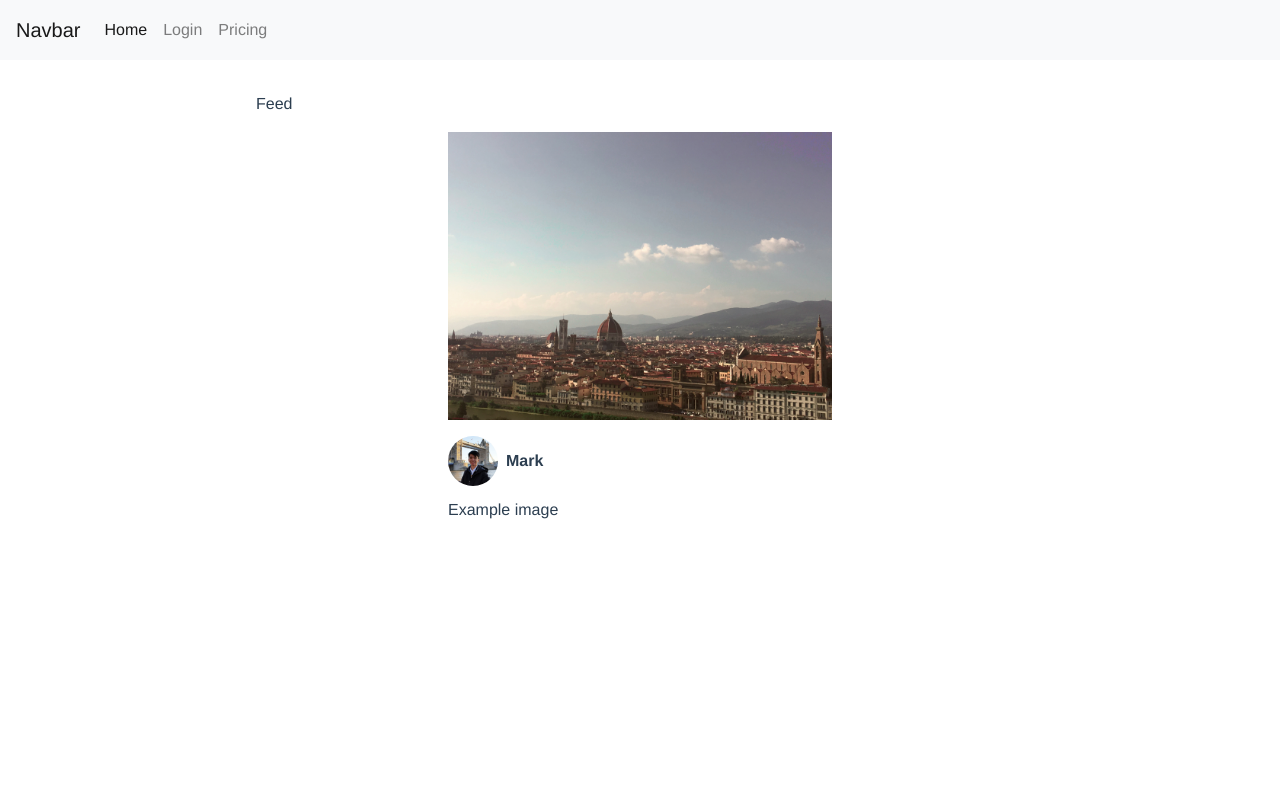
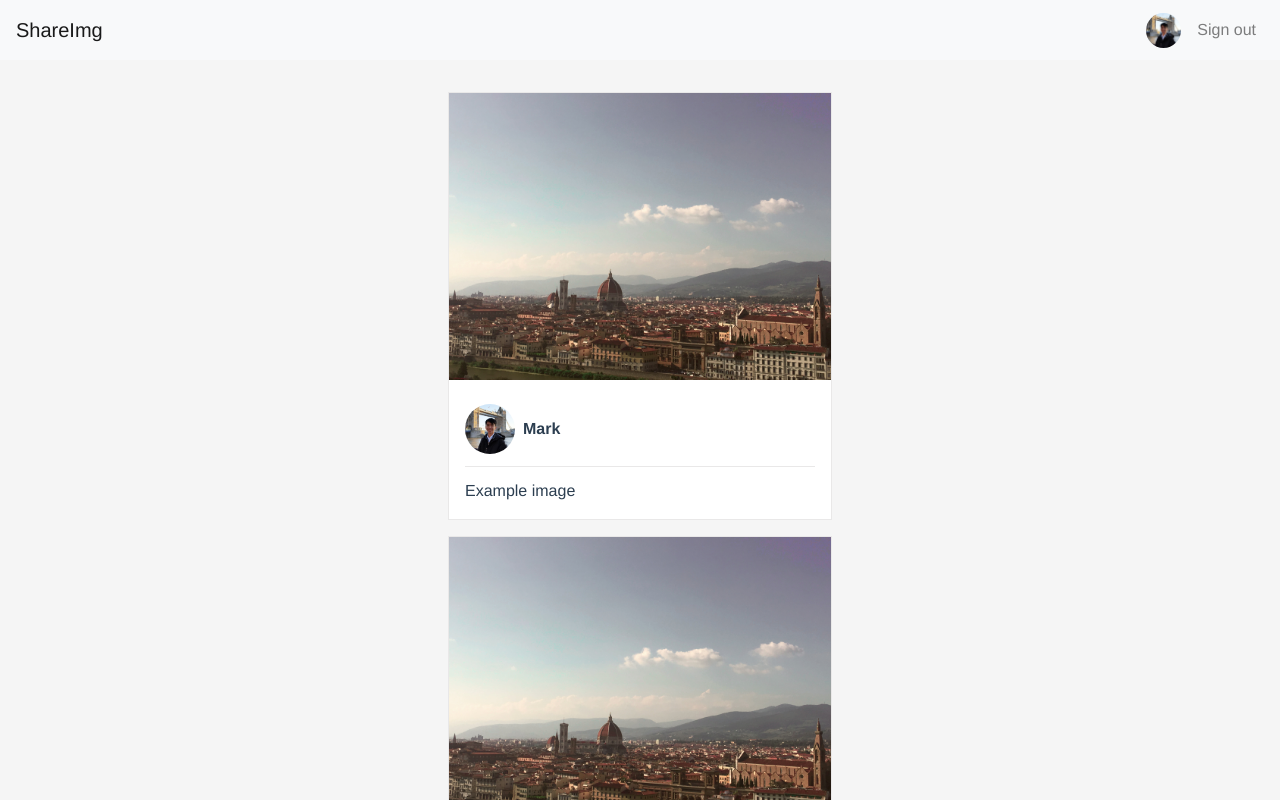
Before and after one commit to ShareImg/share-img-frontend, a Vue app: page / in a window 1280 px wide. Shown: the top 800 px of the page. Built offline with nearby package versions, Linux system fonts and the light colour scheme; no server answers; sample sign-in values are in the browser's storage.

Commit message:
improve design

```diff
--- a/src/App.vue
+++ b/src/App.vue
@@ -25,29 +25,29 @@ export default {
   },
   watch: {
     $route(to) {
-      this.checkPath(to.path);
+      this.showNav = this.checkPath(to.path);
     }
   },
   created() {
-    this.checkPath(this.$route.path)
+    this.showNav = this.checkPath(this.$route.path)
     this.checkUserState()
   },
   methods: {
     checkPath(path) {
-      console.log(path);
-
       if(path == '/login' || path == '/register') {
-        this.showNav = false;
+        return false
       } else {
-        this.showNav = true;
+        return true;
       }
     },
     checkUserState() {
       firebase.auth().onAuthStateChanged((user) => {
         if (user) {
           this.user = user;
+          if(!this.checkPath(this.$route.path)) this.$router.push('/')
         // ...
         } else {
+          if(this.checkPath(this.$route.path)) this.$router.push('/login')
           this.user = null;
         }
       });
@@ -62,9 +62,9 @@ export default {
   -webkit-font-smoothing: antialiased;
   -moz-osx-font-smoothing: grayscale;
   color: #2c3e50;
+  background-color: whitesmoke;
 }
 .content {
   padding: 2rem 20vw;
-  height: calc(100vh - 60px);
 }
 </style>
--- a/src/components/NavBar.vue
+++ b/src/components/NavBar.vue
@@ -1,19 +1,14 @@
 <template>
   <nav class="navbar navbar-expand-lg navbar-light bg-light">
-    <a class="navbar-brand" href="#">Navbar</a>
+    <router-link class="navbar-brand" to="/">ShareImg</router-link>
     <button class="navbar-toggler" type="button" data-toggle="collapse" data-target="#navbarNav" aria-controls="navbarNav" aria-expanded="false" aria-label="Toggle navigation">
       <span class="navbar-toggler-icon"></span>
     </button>
     <div class="collapse navbar-collapse" id="navbarNav">
       <ul class="navbar-nav">
-        <li class="nav-item active">
-          <a class="nav-link" href="#">Home <span class="sr-only">(current)</span></a>
-        </li>
+        <ProfileImage size="35px"/>
         <li class="nav-item">
-          <router-link class="nav-link" to="/login">Login</router-link>
-        </li>
-        <li class="nav-item">
-          <a class="nav-link" href="#">Pricing</a>
+          <div class="nav-link sign-out" @click="onClickSignOut">Sign out</div>
         </li>
       </ul>
     </div>
@@ -22,50 +17,12 @@
 
 <script>
 import _ from 'lodash';
+import firebase from '../config/firebase'
+import ProfileImage from './ProfileImage.vue'
 
 export default {
-  props: {
-    withBorder: {
-      type: Boolean,
-      default: false,
-    },
-  },
-  data() {
-    return {
-      currentActiveMenu: 'home',
-      menus: [
-        {
-          name: 'หน้าแรก',
-          key: 'home',
-          path: '/',
-          isHeading: false,
-        },
-        {
-          name: 'คอนเทนท์',
-          key: 'content',
-          path: '/contents',
-          isHeading: false,
-        },
-        {
-          name: 'วีดีโอ',
-          key: 'video',
-          path: '/videos',
-          isHeading: false,
-        },
-        {
-          name: 'Homepage Slider',
-          key: 'homepage-slider',
-          path: '/homepage-slider',
-          isHeading: false,
-        },
-        {
-          name: 'ตั้งค่า',
-          key: 'setting',
-          path: '/settings',
-          isHeading: false,
-        },
-      ],
-    };
+  components: {
+    ProfileImage,
   },
   computed: {
     showNavMenu() {
@@ -85,7 +42,8 @@ export default {
     changeTab(key) {
       this.$emit('input', key);
     },
-    gotoMenu() {
+    onClickSignOut() {
+      firebase.auth().signOut();
     },
   },
 };
@@ -95,4 +53,13 @@ export default {
   .navbar {
     height: 60px;
   }
+  .navbar-nav {
+    width: 100%;
+    justify-content: flex-end;
+    align-items: center;
+  }
+  .sign-out:hover {
+    cursor: pointer;
+    color: crimson !important;
+  }
 </style>
--- a/src/components/PhotoBox.vue
+++ b/src/components/PhotoBox.vue
@@ -1,27 +1,35 @@
 <template>
   <div class="photo-box">
-    <img class="photo" src="../assets/output.jpg">
-    <div class="text-container">
-      <div class="user-information">
-        <div class="profile-image-container">
-          <img src="../assets/Mark.jpg" class="profile-image">
+    <div class="content-wrapper">
+      <img class="photo" src="../assets/output.jpg">
+      <div class="text-container">
+        <div class="user-information">
+          <ProfileImage />
+          <p class="display-name">Mark</p>
         </div>
-        <p class="display-name">Mark</p>
+        <p class="description mb-0">Example image</p>
       </div>
-      <p class="description">Example image</p>
     </div>
   </div>
 </template>
 
 <script>
+import ProfileImage from './ProfileImage.vue'
+
 export default {
-
+  components: {
+    ProfileImage,
+  }
 }
 </script>
 
 <style scoped>
 .photo-box {
   padding: 0 15vw;
+  margin-bottom: 1rem;
+}
+.content-wrapper {
+  border: 1px solid rgb(233, 232, 232);
 }
 .photo {
   width: 100%;
@@ -31,21 +39,12 @@ export default {
   align-items: center;
   margin-top: 0.5rem;
   margin-bottom: 0.75rem;
-}
-.profile-image-container {
-  width: 50px;
-  height: 50px;
-  display: flex;
-  align-items: center;
-  overflow: hidden;
-  border-radius: 50px;
-  margin-right: 0.5rem;
-}
-.profile-image {
-  width: 100%;
+  padding-bottom: 0.75rem;
+  border-bottom: 1px solid rgb(233, 232, 232);
 }
 .text-container {
-  margin-top: 1rem;
+  padding: 1rem;
+  background-color: white;
 }
 .display-name {
   font-weight: bold;
--- /dev/null
+++ b/src/components/ProfileImage.vue
@@ -0,0 +1,28 @@
+<template>
+  <div class="profile-image-container" :style="{ width: size, height: size, 'border-radius': size}">
+    <img src="../assets/Mark.jpg" class="profile-image">
+  </div>
+</template>
+
+<script>
+export default {
+  props: {
+    size: {
+      type: String,
+      default: '50px',
+    },
+  }
+}
+</script>
+
+<style scoped>
+.profile-image-container {
+  display: flex;
+  align-items: center;
+  overflow: hidden;
+  margin-right: 0.5rem;
+}
+.profile-image {
+  width: 100%;
+}
+</style>
--- a/src/config/firebase.js
+++ b/src/config/firebase.js
@@ -1,5 +1,5 @@
 
-import firebase from 'firebase';
+import firebase from 'firebase/app';
 
 var firebaseConfig = {
   apiKey: "AIzaSyDhdgbU_1I1lDfrTYCfH2bOTu21kVlRbXc",
--- a/src/page/Feed.vue
+++ b/src/page/Feed.vue
@@ -1,6 +1,6 @@
 <template>
   <div>
-    <p>Feed</p>
+    <PhotoBox />
     <PhotoBox />
   </div>
 </template>
--- a/src/page/Login.vue
+++ b/src/page/Login.vue
@@ -1,6 +1,7 @@
 <template>
   <div class="login-container">
-    <form class="login-form" @submit="onClickLogin">
+    <h1 class="login-header">Login to ShareImg</h1>
+    <form class="login-form" @submit.prevent="onClickLogin">
       <div class="form-group">
         <label>Email</label>
         <input class="form-control" type="email" v-model="email"/>
@@ -9,7 +10,10 @@
         <label>Password</label>
         <input class="form-control" type="password" v-model="password" />
       </div>
-      <button class="btn btn-primary" type="submit">Login</button>
+      <div class="button-container">
+        <button class="btn btn-primary" type="submit">Login</button>
+        <label class="signup-text text-primary ml-4 mb-0" @click="onClickSignUp">Sign up</label>
+      </div>
     </form>
   </div>
 </template>
@@ -27,9 +31,15 @@ export default {
   },
   methods: {
     async onClickLogin() {
-      await firebase.auth().signInWithEmailAndPassword(this.email, this.password).catch((error) => {
-        this.error = error.message;
-      });
+      try {
+        await firebase.auth().signInWithEmailAndPassword(this.email, this.password)
+      }
+      catch(error) {
+        console.log(error);
+      }
+    },
+    onClickSignUp() {
+      this.$router.push('/register');
     }
   },
   created() {
@@ -38,13 +48,28 @@ export default {
 </script>
 
 <style scoped>
+  .login-header {
+    margin-bottom: 2rem;
+    padding-bottom: 1rem;
+    border-bottom: 1px solid lightgray;
+    width: 70%;
+  }
   .login-container {
-    height: 100%;
+    height: calc(100vh - 60px);
     display: flex;
+    flex-direction: column;
     align-items: center;
     justify-content: center;
   }
   .login-form {
     width: 70%;
   }
+  .button-container {
+    display: flex;
+    align-items: center;
+  }
+  .signup-text:hover {
+    cursor: pointer;
+    text-decoration: underline;
+  }
 </style>
--- a/src/page/Register.vue
+++ b/src/page/Register.vue
@@ -44,7 +44,6 @@ export default {
     },
     onInputDisplayImage(e) {
       const files = e.target.files || e.dataTransfer.files;
-      console.log(files);
       if (!files.length)
         return;
     }
@@ -54,7 +53,7 @@ export default {
 
 <style scoped>
   .register-container {
-    height: 100%;
+    height: calc(100vh - 60px);
     display: flex;
     align-items: center;
     justify-content: center;
@@ -77,6 +76,7 @@ export default {
     border-radius: 200px;
     overflow: hidden;
     margin-bottom : 1rem;
+    background: white;
   }
   .input-label {
     position: absolute;
@@ -84,6 +84,7 @@ export default {
     color: lightgray
   }
   .input-picture {
+    cursor: pointer;
     width: 100%;
     height: 100%;
     opacity: 0;
```
Also changed, not shown: src/page/Profile.vue (added).
